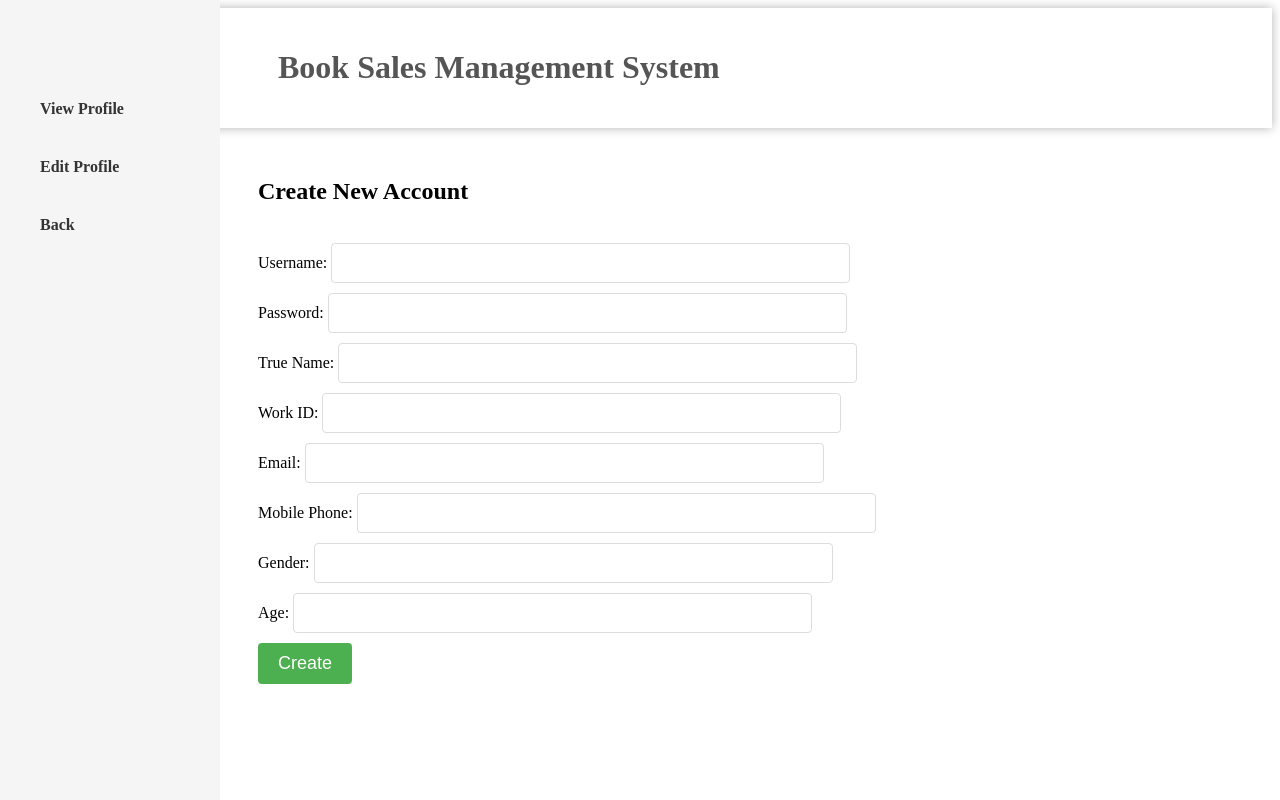
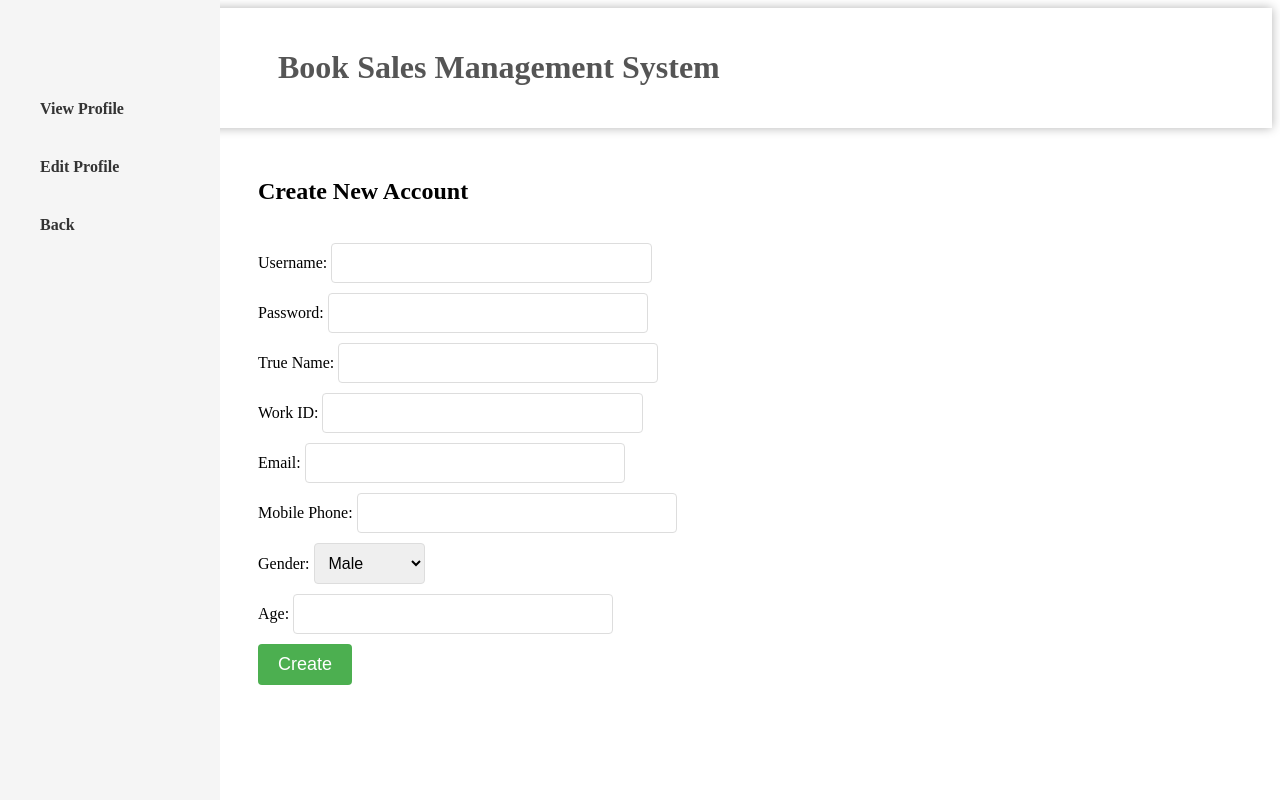
Before and after one commit to tangfqj/Book-Sales-DBMS, a Django app: template BookApp/templates/create_account.html in a window 1280 px wide. Run offline with Django 4.2, Linux system fonts and the light colour scheme; the template is opened without the code that fills it, so the values that code supplies are empty.

Commit message:
Modify create_account

```diff
--- a/BookApp/templates/create_account.html
+++ b/BookApp/templates/create_account.html
@@ -8,7 +8,7 @@
           border-radius: 4px;
           font-size: 16px;
           margin-bottom: 10px;
-          width: 50%;
+          width: 30%;
           box-sizing: content-box;
         }
 
@@ -25,6 +25,16 @@
 
         input[type="submit"]:hover {
           background-color: #3e8e41;
+        }
+
+        select {
+          padding: 10px;
+          border: 1px solid #ddd;
+          border-radius: 4px;
+          font-size: 16px;
+          margin-bottom: 10px;
+          width: 9%;
+          box-sizing: content-box;
         }
     </style>
 
@@ -51,7 +61,10 @@
         <input type="text" name="mobile_phone" id="mobile_phone" required>
         <br>
         <label for="gender">Gender:</label>
-        <input type="text" name="gender" id="gender" required>
+        <select name="gender" id="gender">
+            <option value="Male">Male</option>
+            <option value="Female">Female</option>
+        </select>
         <br>
         <label for="age">Age:</label>
         <input type="number" name="age" id="age" required>
```
